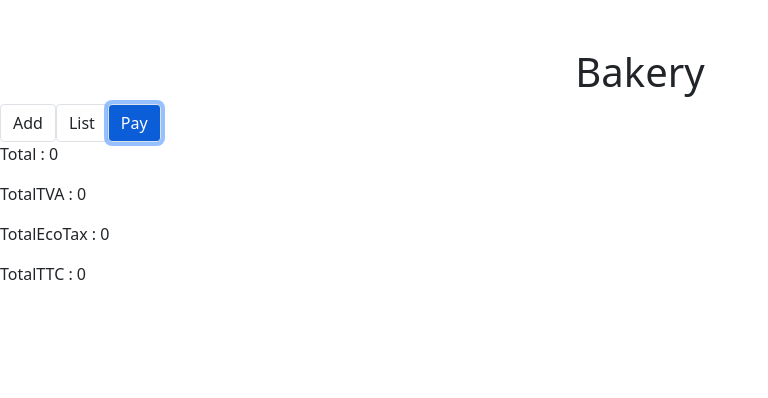
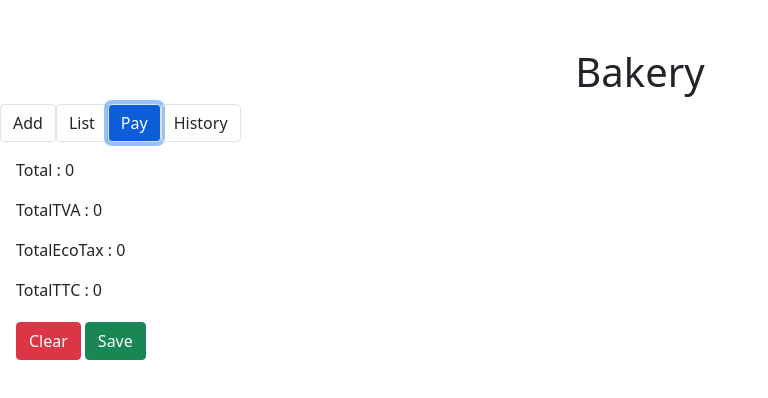
Before and after one commit to EverFJ/bakery, a React (Create React App) app: page / in a window 1280 px wide. Both pictures are taken after a click on the button "Pay". Shown: the top 398 px of the page, without its empty margins (0-768 px from the left). Built offline with nearby package versions, Linux system fonts and the light colour scheme.

Commit message:
History component

```diff
--- a/src/App.jsx
+++ b/src/App.jsx
@@ -3,6 +3,7 @@ import Add from "./components/Add";
 import List from "./components/List";
 import Pay from "./components/Pay";
 import Button from "./components/Button";
+import History from "./components/History";
 import Card from "./components/Card";
 import "bootstrap/dist/css/bootstrap.min.css";
 
@@ -12,6 +13,7 @@ class App extends React.Component {
     this.state = {
       activeTab: "add",
       items: [],
+      history: [],
     };
   }
   handleButtonClick = (e) => {
@@ -62,6 +64,14 @@ class App extends React.Component {
           Pay
         </Button>
 
+        {/* HISTORY BUTTON */}
+        <Button
+          onClick={this.handleButtonClick}
+          isSelected={this.state.activeTab}
+        >
+          History
+        </Button>
+
         {/* ADD COMPONENT */}
         {this.state.activeTab === "add" && <Add addItem={this.addItem} />}
 
@@ -72,6 +82,11 @@ class App extends React.Component {
 
         {/* PAY COMPONENT */}
         {this.state.activeTab === "pay" && <Pay items={this.state.items} />}
+
+        {/* HISTORY COMPONENT */}
+        {this.state.activeTab === "history" && (
+          <History items={this.state.history} />
+        )}
       </>
     );
   }
--- a/src/components/Card.jsx
+++ b/src/components/Card.jsx
@@ -20,16 +20,14 @@ class Card extends React.Component {
 
   render() {
     const { productName, price, onClick } = this.props;
-    // console.log(this.props);
-    console.log(productName);
     return (
       <button
-        className="btn btn-primary"
+        className="btn btn-primary mt-3"
         onClick={() => {
           onClick(productName, price);
         }}
       >
-        <img src={this.state.image} alt="" />
+        <img src={this.state.image} width="200px" alt="article image " />
       </button>
     );
   }
--- /dev/null
+++ b/src/components/History.jsx
@@ -0,0 +1,13 @@
+import React from "react";
+
+class History extends React.Component {
+  render() {
+    return (
+      <>
+        <h1>History</h1>
+      </>
+    );
+  }
+}
+
+export default History;
--- a/src/components/Pay.jsx
+++ b/src/components/Pay.jsx
@@ -6,6 +6,7 @@ class Pay extends React.Component {
     super(props);
     this.state = {
       basket: [],
+      history: [],
       total: 0,
       totalTVA: 0,
       totalEcoTax: 0,
@@ -14,21 +15,72 @@ class Pay extends React.Component {
   }
 
   handleSelect = (name, price) => {
-    console.log("handleSelect, name : ", name);
-    console.log("handleSelect, price : ", price);
+    this.setState({
+      basket: [
+        ...this.state.basket,
+        {
+          name: name,
+          price: price,
+        },
+      ],
+    });
+    let total = 0;
+    let totalEcoTax = 0;
+
+    this.state.basket.forEach((elem) => {
+      total += elem.price;
+      totalEcoTax += 0.03;
+    });
+    let totalTVA = total * 0.2;
+    let totalTTC = total + totalEcoTax + totalTVA;
+
+    this.setState({
+      total: Math.round(total * 1000) / 1000,
+      totalTVA: Math.round(totalTVA * 1000) / 1000,
+      totalEcoTax: Math.round(totalEcoTax * 1000) / 1000,
+      totalTTC: Math.round(totalTTC * 1000) / 1000,
+    });
+  };
+
+  handleClearClick = () => {
+    this.setState({
+      basket: [],
+      total: 0,
+      totalTVA: 0,
+      totalEcoTax: 0,
+      totalTTC: 0,
+    });
+  };
+
+  handleSaveClick = () => {
+    this.setState({
+      history: [...this.state.basket],
+    });
   };
 
   render() {
     const { basket, total, totalTVA, totalEcoTax, totalTTC } = this.state;
+    // console.log("this.state.basket : ", this.state.basket);
+    // console.log("total : ", this.state.total);
     return (
-      <div>
-        {this.props.items.map((item) => (
-          <Card />
+      <div className="m-3">
+        {this.props.items.map((elem) => (
+          <Card
+            productName={elem.name}
+            price={elem.price}
+            onClick={this.handleSelect}
+          />
         ))}
-        <p>Total : {total}</p>
+        <p className="mt-2">Total : {total}</p>
         <p>TotalTVA : {totalTVA}</p>
         <p>TotalEcoTax : {totalEcoTax}</p>
         <p>TotalTTC : {totalTTC}</p>
+        <button className="btn btn-danger " onClick={this.handleClearClick}>
+          Clear
+        </button>
+        <button className="btn btn-success m-1" onClick={this.handleSaveClick}>
+          Save
+        </button>
       </div>
     );
   }
```
